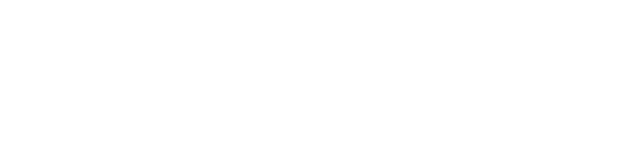
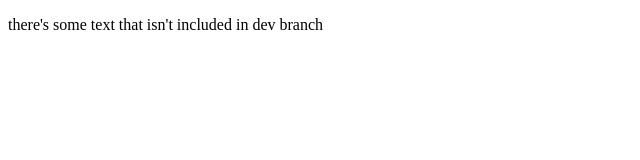
Before and after one commit to Olberwum/git-basics, a plain HTML site: page src/index.html in a window 1280 px wide. Shown: the whole page, without its empty margins (0-640 px from the left). Drawn offline with Linux system fonts and the light colour scheme.

Commit message:
added text in the main

```diff
--- a/src/index.html
+++ b/src/index.html
@@ -5,6 +5,6 @@
     <title>Title</title>
 </head>
 <body>
-
+    <p>there's some text that isn't included in dev branch</p>
 </body>
 </html>
```
